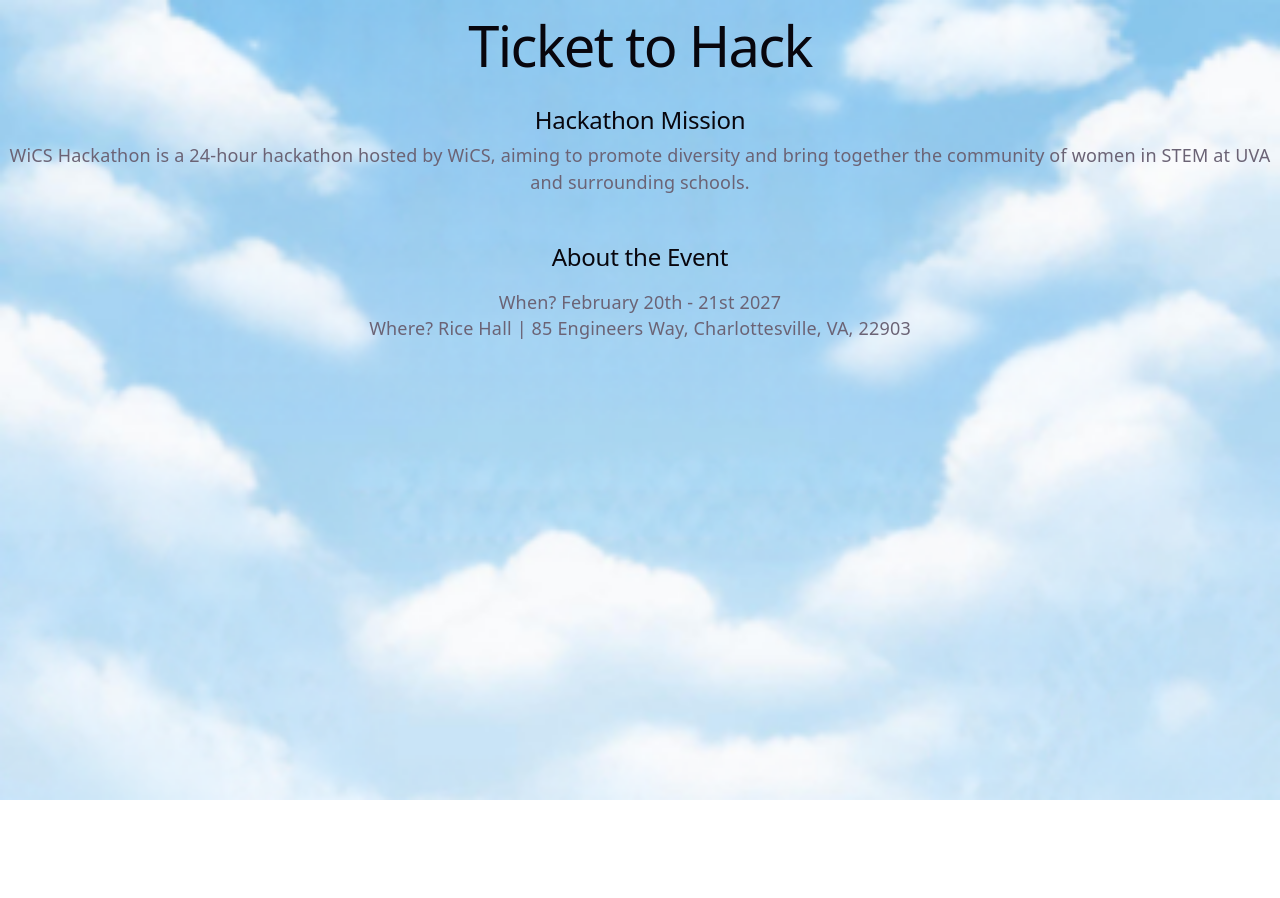
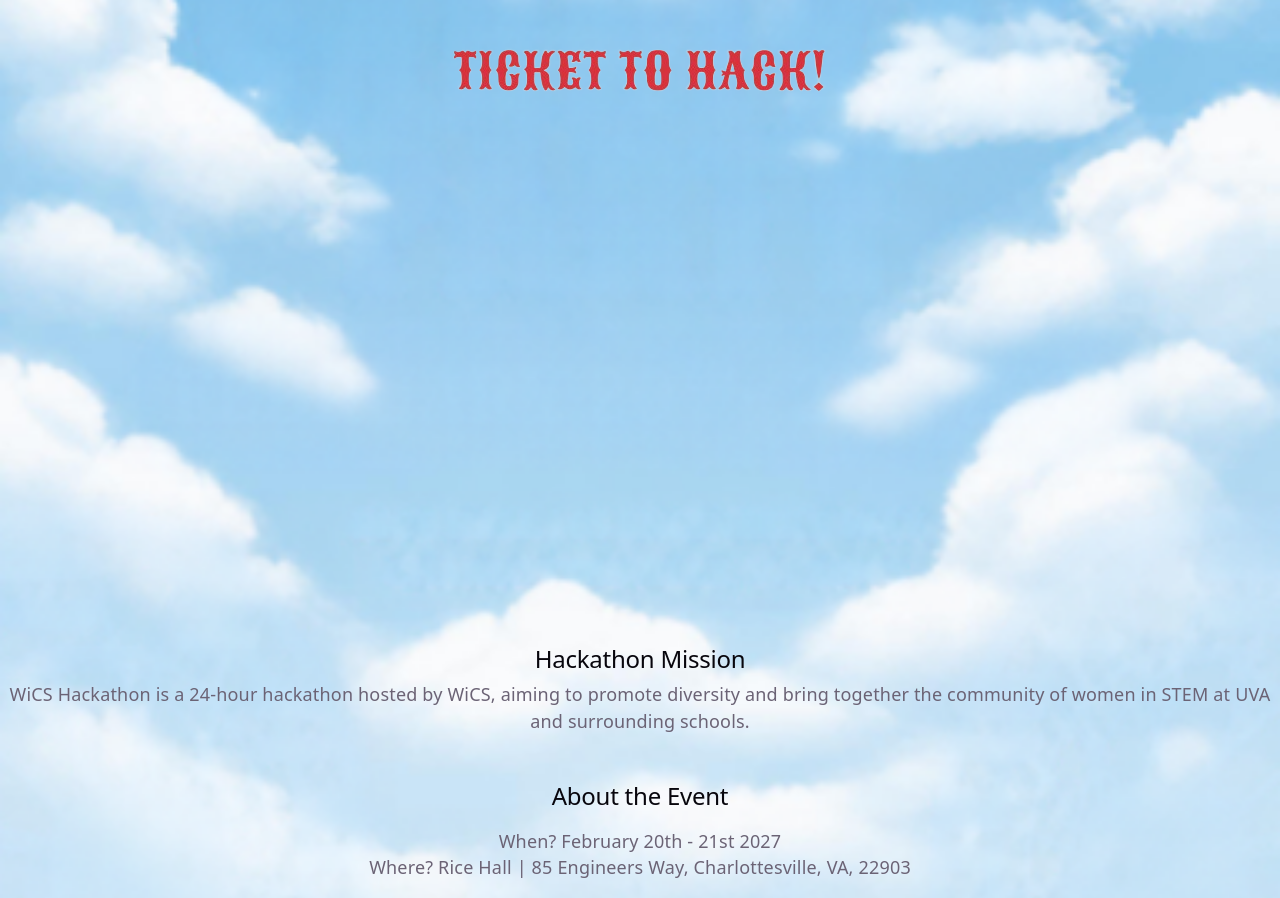
Before and after one commit to wicshacks-oss/Ticket-to-Hack, a React (Vite) app: page / in a window 1280 px wide. Before the commit the page ends 800 px from the top, so only its background shows below. Built offline with nearby package versions, Linux system fonts and the light colour scheme.

Commit message:
adding updated logo

```diff
--- a/src/App.jsx
+++ b/src/App.jsx
@@ -2,6 +2,7 @@
 import heroImg from './assets/hero.png'
 import reactLogo from './assets/react.svg'
 import viteLogo from './assets/vite.svg'
+import myLogo from './assets/logo.png'
 import './App.css'
 
 function App() {
@@ -10,7 +11,7 @@
     <div>
 
       {/* Main Header */}
-      <h1>Ticket to Hack</h1>
+      <img src={myLogo} alt="Ticket to Hack" className="main-logo" />
 
       {/* "Mission statement" about the event */}
       <section className="mission-statement-section">
```
Also changed, not shown: src/assets/logo.png (added).
